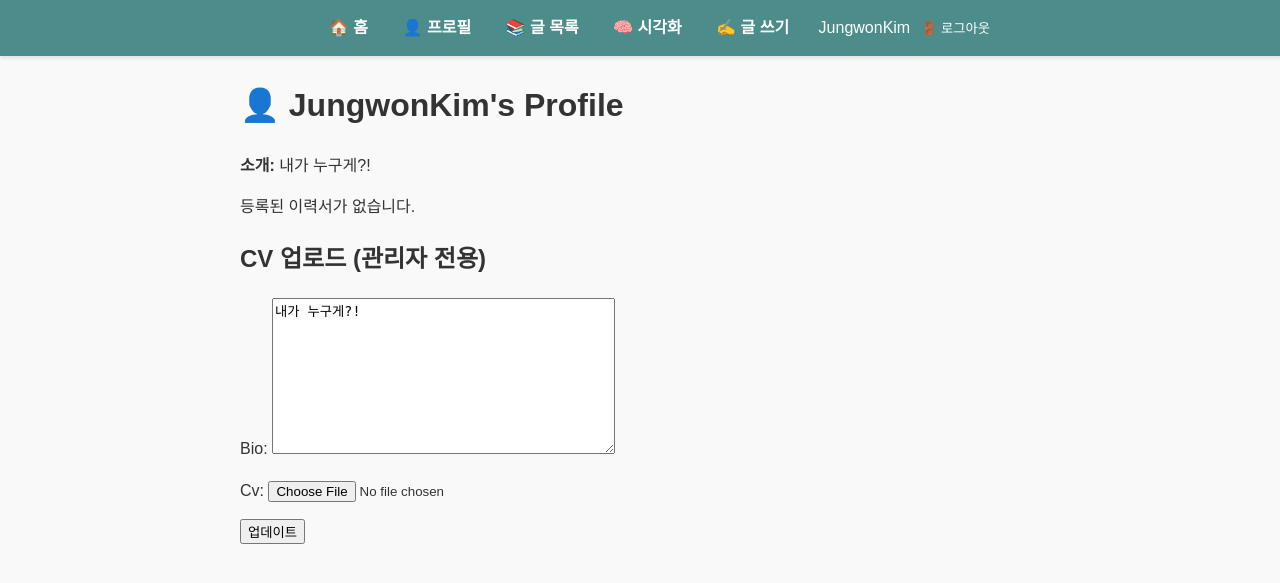
After one commit to Jungwon-K/GardenUniverse, a Django app: page /profile/ in a window 1280 px wide. The commit adds this page. Shown: the top 583 px of the page. Run offline with Django 5.2, Linux system fonts and the light colour scheme; a user stored in the database is signed in; data comes from the database, SQL or seed files in the repository; both versions use the stored data as it was after the commit.

Commit message:
CV, Profile view

```diff
--- a/blog/forms.py
+++ b/blog/forms.py
@@ -1,5 +1,5 @@
 from django import forms
-from .models import Post, Topic
+from .models import Post, Topic, UserProfile
 
 class PostForm(forms.ModelForm):
     class Meta:
@@ -9,3 +9,8 @@ class PostForm(forms.ModelForm):
             'content': forms.Textarea(attrs={'rows': 15}),
             'topics': forms.CheckboxSelectMultiple(),
         }
+
+class CVUploadForm(forms.ModelForm):
+    class Meta:
+        model = UserProfile
+        fields = ['bio', 'cv']
--- a/blog/models.py
+++ b/blog/models.py
@@ -1,4 +1,14 @@
 from django.db import models
+from django.contrib.auth.models import User
+
+class UserProfile(models.Model):
+    user = models.OneToOneField(User, on_delete=models.CASCADE)
+    bio = models.TextField(blank=True)
+    cv = models.FileField(upload_to='cv/', blank=True, null=True)
+
+    def __str__(self):
+        return f"{self.user.username} Profile"
+
 
 class Topic(models.Model):
     name = models.CharField(max_length=100, unique=True)
--- a/blog/templates/blog/base.html
+++ b/blog/templates/blog/base.html
@@ -40,6 +40,7 @@
 <body>
     <div class="navbar">
         <a href="{% url 'home' %}">🏠 홈</a>
+        <a href="{% url 'profile' %}">👤 프로필</a>
         <a href="{% url 'post_list' %}">📚 글 목록</a>
         <a href="{% url 'graph_view' %}">🧠 시각화</a>
 
--- /dev/null
+++ b/blog/templates/blog/profile.html
@@ -0,0 +1,22 @@
+{% extends 'blog/base.html' %}
+
+{% block content %}
+  <h1>👤 {{ profile.user.username }}'s Profile</h1>
+
+  <p><strong>소개:</strong> {{ profile.bio }}</p>
+
+  {% if profile.cv %}
+    <p><a href="{{ profile.cv.url }}" download target="_blank">📄 이력서 다운로드</a></p>
+  {% else %}
+    <p>등록된 이력서가 없습니다.</p>
+  {% endif %}
+
+  {% if form %}
+    <h2>CV 업로드 (관리자 전용)</h2>
+    <form method="post" enctype="multipart/form-data">
+      {% csrf_token %}
+      {{ form.as_p }}
+      <button type="submit">업데이트</button>
+    </form>
+  {% endif %}
+{% endblock %}
--- a/blog/urls.py
+++ b/blog/urls.py
@@ -13,4 +13,5 @@ urlpatterns = [
     path('logout/', auth_views.LogoutView.as_view(), name='logout'),
     path('post/<int:pk>/edit/', views.PostUpdateView.as_view(), name='post_edit'),
     path('post/<int:pk>/delete/', views.PostDeleteView.as_view(), name='post_delete'),
+    path('profile/', views.profile_view, name='profile'),
 ]
--- a/blog/views.py
+++ b/blog/views.py
@@ -1,10 +1,9 @@
 import json
 from django.shortcuts import render, get_object_or_404
-from .models import Post
+from .models import Post, UserProfile
 from .utils import render_markdown
 from django.shortcuts import render, redirect
-from .models import Post
-from .forms import PostForm
+from .forms import PostForm, CVUploadForm
 from django.http import JsonResponse
 from django.contrib.auth.decorators import login_required
 from django.views.generic.edit import UpdateView, DeleteView
@@ -79,3 +78,19 @@ def graph_view(request):
 
 def home(request):
     return render(request, 'blog/home.html')
+
+@login_required
+def profile_view(request):
+    profile, created = UserProfile.objects.get_or_create(user=request.user)
+
+    form = None
+    if request.user.is_authenticated and request.user.is_staff:
+        if request.method == 'POST':
+            form = CVUploadForm(request.POST, request.FILES, instance=profile)
+            if form.is_valid():
+                form.save()
+                return redirect('profile')
+        else:
+            form = CVUploadForm(instance=profile)
+
+    return render(request, 'blog/profile.html', {'profile': profile, 'form': form})
--- a/gardenuniverse/settings.py
+++ b/gardenuniverse/settings.py
@@ -125,3 +125,7 @@ DEFAULT_AUTO_FIELD = 'django.db.models.BigAutoField'
 LOGIN_URL = '/login/'
 LOGIN_REDIRECT_URL = '/'
 LOGOUT_REDIRECT_URL = '/'
+
+#Meida files (CV, 이미지 등 사용자 업로드 파일용)
+MEDIA_URL = '/media/'
+MEDIA_ROOT = BASE_DIR / 'media'
--- a/gardenuniverse/urls.py
+++ b/gardenuniverse/urls.py
@@ -1,7 +1,11 @@
 from django.contrib import admin
 from django.urls import path, include
+from django.conf import settings
+from django.conf.urls.static import static
 
 urlpatterns = [
     path('admin/', admin.site.urls),
     path('', include('blog.urls')),  # ✅ 이 줄 꼭 있어야 blog.urls 연결됨!
 ]
+
+urlpatterns += static(settings.MEDIA_URL, document_root=settings.MEDIA_ROOT)
```
Also changed, not shown: blog/migrations/0005_userprofile.py (added), db.sqlite3.
